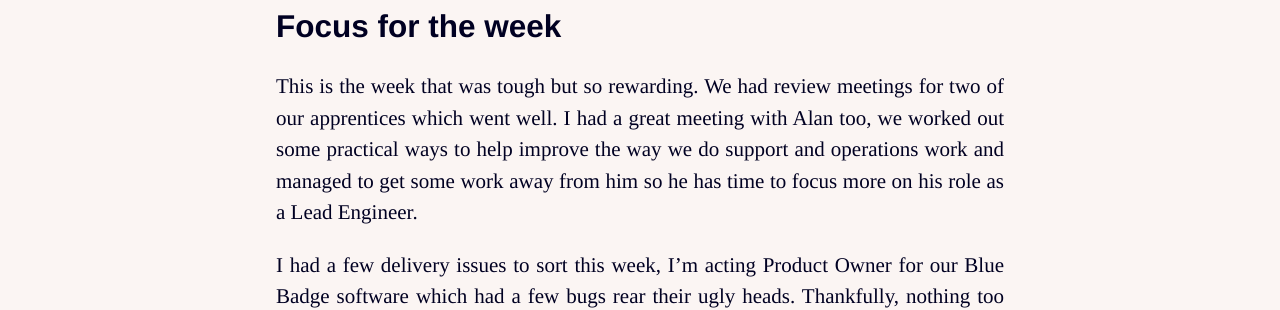
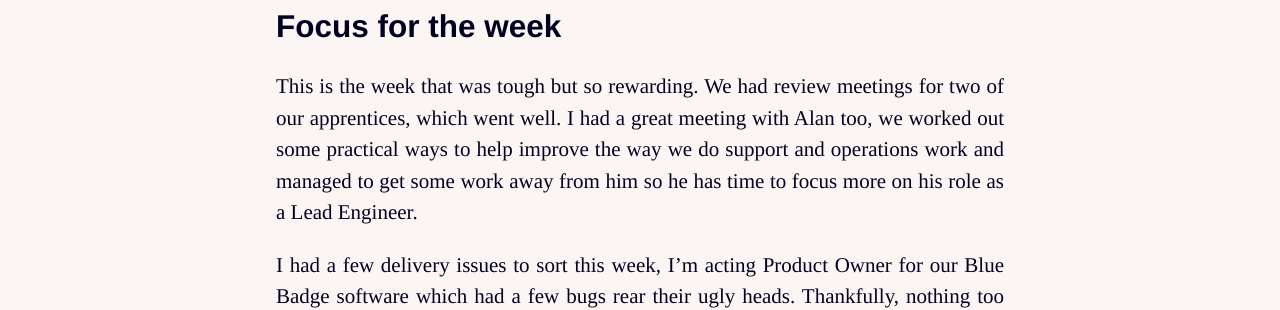
Before and after one commit to danblundell/danblundell.github.io, a Jekyll site: the page built from _posts/2019-08-10-weeknotes-5.md, in a window 1280 px wide and 900 px high. Shown: the part 381-691 px from the top of the window. Built offline with Jekyll 4.4.1, drawn with Linux system fonts in a browser that asks for light colours; comment, search, counter and statistics services are not loaded.

Commit message:
grammar fix

```diff
--- a/_posts/2019-08-10-weeknotes-5.md
+++ b/_posts/2019-08-10-weeknotes-5.md
@@ -11,7 +11,7 @@ published: true
 Week commencing 5th August 2019.
 
 ## Focus for the week
-This is the week that was tough but so rewarding. We had review meetings for two of our apprentices which went well. I had a great meeting with Alan too, we worked out some practical ways to help improve the way we do support and operations work and managed to get some work away from him so he has time to focus more on his role as a Lead Engineer.
+This is the week that was tough but so rewarding. We had review meetings for two of our apprentices, which went well. I had a great meeting with Alan too, we worked out some practical ways to help improve the way we do support and operations work and managed to get some work away from him so he has time to focus more on his role as a Lead Engineer.
 
 I had a few delivery issues to sort this week, I'm acting Product Owner for our Blue Badge software which had a few bugs rear their ugly heads. Thankfully, nothing too dramatic (a fault with addresses and some weirdness with an API that the Department for Transport provide) and the team worked through them to keep users happy.
 
```
